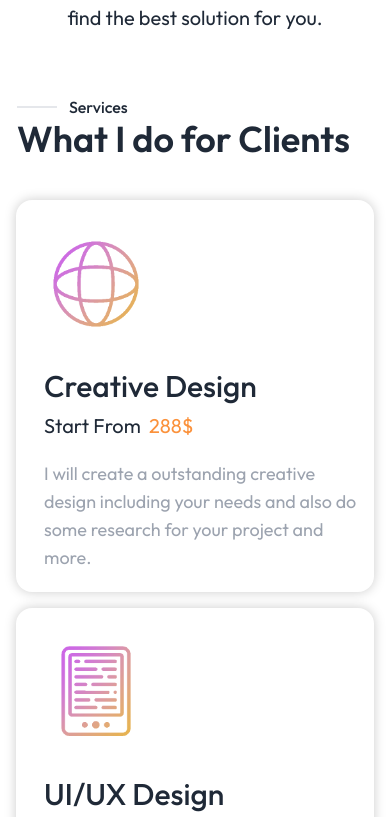
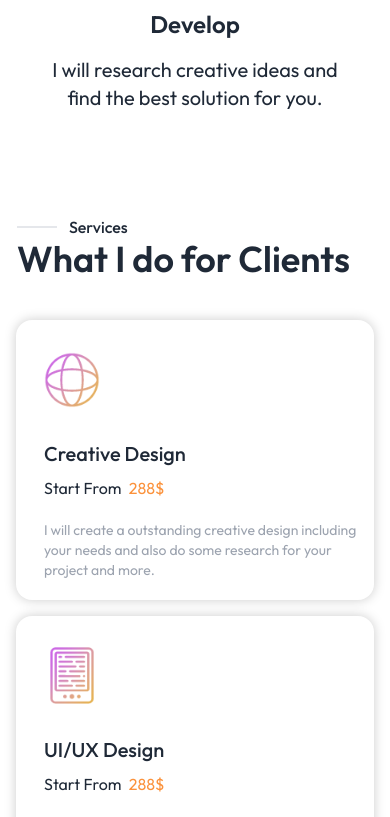
Before and after one commit to Mhatre2/Rutvik-Protfolio, a Next.js app: page / in a window 390 px wide. Shown: the part 3667-4484 px from the top of the page. Built offline with nearby package versions, Linux system fonts and the light colour scheme.

Commit message:
update profile

```diff
--- a/Components/Home/Service.js
+++ b/Components/Home/Service.js
@@ -54,7 +54,7 @@ const Service = () => {
   ];
   return (
     <>
-     <div className="container mx-auto items-center  md:py-10" ref={element}>
+     <div className="container mx-auto items-center  py-10" ref={element}>
       <motion.div className="flex items-center gap-3 mb-5" variants={upAnimation}
           animate={controls}
           transition={{ delay: 0.2, type: "tween" }}>
--- a/Components/Home/Services.js
+++ b/Components/Home/Services.js
@@ -38,7 +38,7 @@ const Services = () => {
 
       ];
   return (
-    <div className='container mx-auto' ref={element}>
+    <div className='container mx-auto py-10' ref={element}>
          <motion.div className="flex items-center gap-3"  variants={leftAnimation}
                 animate={controls}
                 transition={{ delay: 0.1, type: "tween" }}>
@@ -61,11 +61,11 @@ const Services = () => {
                 transition={{ delay: 0.1, type: "tween" }}
               >
 
-                  <img className='w-32 h-32 object-fill' src={category.image} />
+                  <img className='w-20 h-20 lg:w-32 lg:h-32 object-fill' src={category.image} />
                   <div className='pl-3'>
-                  <p className='text-3xl font-medium pt-5'>{category.title}</p>
-                  <p className='text-xl pt-2'>Start From <span className='text-orange-400 pl-1'>{category.price}</span> </p>
-                <h4 className="text-gray-400 text-lg pt-5">
+                  <p className='text-xl lg:text-3xl font-medium pt-5'>{category.title}</p>
+                  <p className=' lg:text-xl pt-2'>Start From <span className='text-orange-400 pl-1'>{category.price}</span> </p>
+                <h4 className="text-gray-400 text-sm lg:text-lg pt-5">
                   {category.text}
                 </h4>
                   </div>
```
